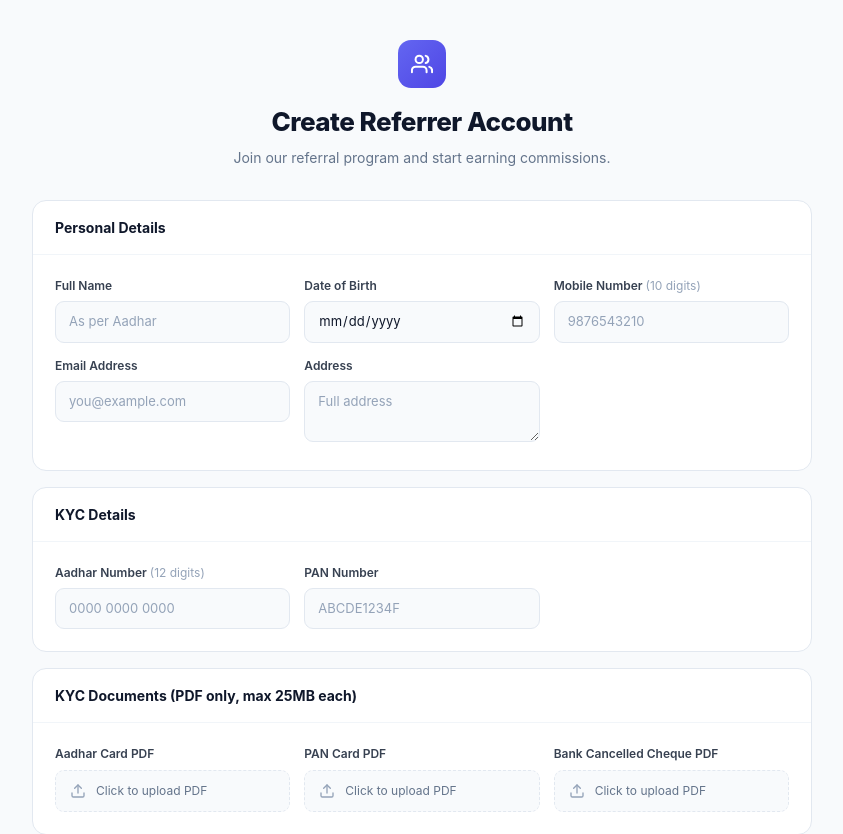
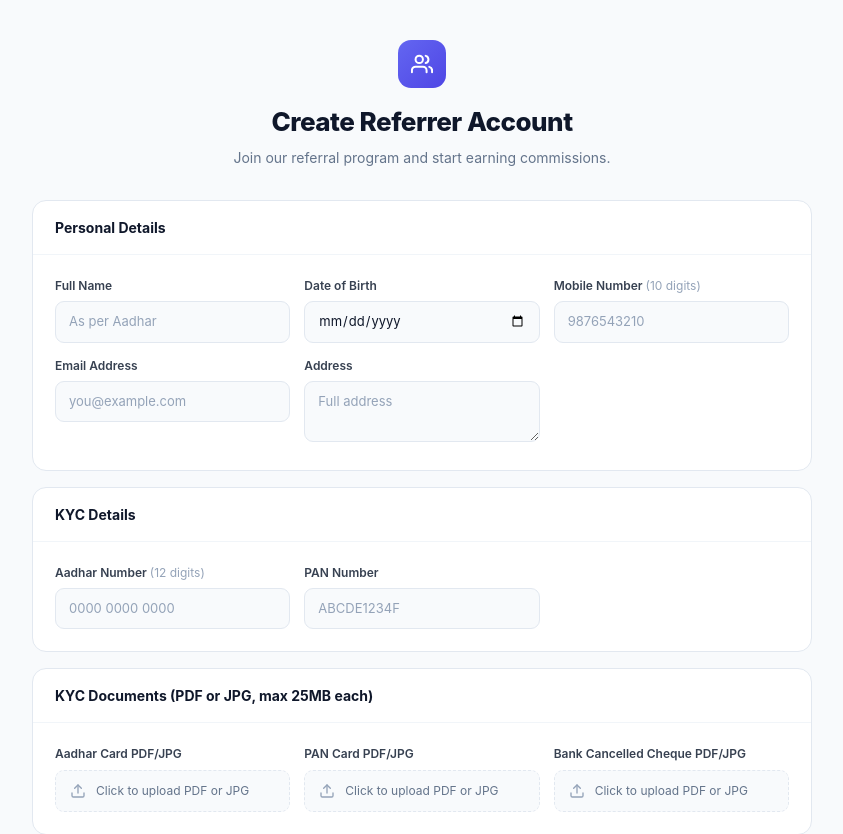
Before and after one commit to ijen-kaivaltechnologies/accouting-portal, a React (Vite) app: page /signup in a window 1280 px wide. Shown: the top 834 px of the page, without its empty margins (218-1061 px from the left). Built offline with nearby package versions, Linux system fonts and the light colour scheme; no server answers.

Commit message:
referere regist fix

```diff
--- a/src/pages/ReferrerSignUp.jsx
+++ b/src/pages/ReferrerSignUp.jsx
@@ -16,6 +16,30 @@ const inputStyle = {
   width: '100%', padding: '10px 13px', background: '#f8fafc', border: '1px solid #e2e8f0',
   borderRadius: '9px', fontSize: '13px', color: '#0f172a', outline: 'none', boxSizing: 'border-box', transition: 'border-color 0.2s'
 };
+const Section = ({ title, children }) => (
+  <div style={{ background: 'white', borderRadius: '14px', border: '1px solid #e2e8f0', overflow: 'hidden' }}>
+    <div style={{ padding: '16px 22px', borderBottom: '1px solid #f1f5f9' }}>
+      <h2 style={{ fontSize: '14px', fontWeight: '700', color: '#0f172a' }}>{title}</h2>
+    </div>
+    <div style={{ padding: '22px' }}>{children}</div>
+  </div>
+);
+
+const FileUpload = ({ fieldKey, label, fileNames, handleFileChange }) => (
+  <div>
+    <p style={{ fontSize: '12px', fontWeight: '600', color: '#374151', marginBottom: '7px' }}>{label}</p>
+    <label style={{ display: 'flex', alignItems: 'center', gap: '10px', padding: '11px 14px', background: fileNames[fieldKey] ? '#f0fdf4' : '#f8fafc', border: `1.5px dashed ${fileNames[fieldKey] ? '#86efac' : '#e2e8f0'}`, borderRadius: '9px', cursor: 'pointer', transition: 'all 0.2s' }}
+      onMouseEnter={e => { if (!fileNames[fieldKey]) e.currentTarget.style.borderColor = '#a5b4fc'; }}
+      onMouseLeave={e => { if (!fileNames[fieldKey]) e.currentTarget.style.borderColor = '#e2e8f0'; }}
+    >
+      {fileNames[fieldKey] ? <CheckCircle size={16} style={{ color: '#16a34a', flexShrink: 0 }} /> : <Upload size={16} style={{ color: '#94a3b8', flexShrink: 0 }} />}
+      <span style={{ fontSize: '12px', color: fileNames[fieldKey] ? '#16a34a' : '#64748b', overflow: 'hidden', textOverflow: 'ellipsis', whiteSpace: 'nowrap', fontWeight: fileNames[fieldKey] ? '600' : '400' }}>
+        {fileNames[fieldKey] || 'Click to upload PDF or JPG'}
+      </span>
+      <input type="file" accept="application/pdf, image/jpeg, image/jpg" style={{ display: 'none' }} required onChange={e => handleFileChange(e, fieldKey)} />
+    </label>
+  </div>
+);
 
 const ReferrerSignUp = () => {
   const navigate = useNavigate();
@@ -32,7 +56,18 @@ const ReferrerSignUp = () => {
   const [files, setFiles] = useState({ aadhar_file: '', pan_file: '', bank_cancel_check: '' });
   const [fileNames, setFileNames] = useState({ aadhar_file: '', pan_file: '', bank_cancel_check: '' });
 
-  const handleChange = (e) => setFormData({ ...formData, [e.target.name]: e.target.value });
+  const handleChange = (e) => {
+    const { name, value } = e.target;
+    if (name === 'aadhar_no') {
+      const digits = value.replace(/\D/g, '').slice(0, 12);
+      setFormData(prev => ({ ...prev, [name]: digits }));
+    } else if (name === 'pan_no') {
+      const pan = value.toUpperCase().replace(/[^A-Z0-9]/g, '').slice(0, 10);
+      setFormData(prev => ({ ...prev, [name]: pan }));
+    } else {
+      setFormData(prev => ({ ...prev, [name]: value }));
+    }
+  };
 
   const toBase64 = (file) => new Promise((resolve, reject) => {
     const reader = new FileReader();
@@ -44,14 +79,30 @@ const ReferrerSignUp = () => {
   const handleFileChange = async (e, fieldName) => {
     const file = e.target.files[0];
     if (!file) return;
-    if (file.type !== 'application/pdf') { setError(`Please upload a PDF file for ${fieldName.replace(/_/g, ' ')}.`); return; }
-    if (file.size > 25 * 1024 * 1024) { setError(`File exceeds 25MB limit.`); return; }
+
+    const allowedTypes = ['application/pdf', 'image/jpeg', 'image/jpg'];
+    const ext = file.name.split('.').pop().toLowerCase();
+
+    if (!allowedTypes.includes(file.type) && ext !== 'jpg' && ext !== 'jpeg') {
+      const errMsg = `Please upload a PDF or JPG file for ${fieldName.replace(/_/g, ' ')}.`;
+      alert(errMsg);
+      return;
+    }
+
+    if (file.size > 25 * 1024 * 1024) {
+      const errMsg = `File exceeds 25MB limit.`;
+      alert(errMsg);
+      return;
+    }
+
     try {
       const base64 = await toBase64(file);
       setFiles(prev => ({ ...prev, [fieldName]: base64 }));
       setFileNames(prev => ({ ...prev, [fieldName]: file.name }));
-      setError('');
-    } catch { setError('Error reading file. Please try again.'); }
+    } catch {
+      const errMsg = 'Error reading file. Please try again.';
+      alert(errMsg);
+    }
   };
 
   const handleSubmit = async (e) => {
@@ -75,32 +126,6 @@ const ReferrerSignUp = () => {
     } catch (err) { setError(err.response?.data?.error || 'Registration failed.'); }
     finally { setLoading(false); }
   };
-
-  const Section = ({ title, children }) => (
-    <div style={{ background: 'white', borderRadius: '14px', border: '1px solid #e2e8f0', overflow: 'hidden' }}>
-      <div style={{ padding: '16px 22px', borderBottom: '1px solid #f1f5f9' }}>
-        <h2 style={{ fontSize: '14px', fontWeight: '700', color: '#0f172a' }}>{title}</h2>
-      </div>
-      <div style={{ padding: '22px' }}>{children}</div>
-    </div>
-  );
-
-  const FileUpload = ({ fieldKey, label }) => (
-    <div>
-      <p style={{ fontSize: '12px', fontWeight: '600', color: '#374151', marginBottom: '7px' }}>{label}</p>
-      <label style={{ display: 'flex', alignItems: 'center', gap: '10px', padding: '11px 14px', background: fileNames[fieldKey] ? '#f0fdf4' : '#f8fafc', border: `1.5px dashed ${fileNames[fieldKey] ? '#86efac' : '#e2e8f0'}`, borderRadius: '9px', cursor: 'pointer', transition: 'all 0.2s' }}
-        onMouseEnter={e => { if (!fileNames[fieldKey]) e.currentTarget.style.borderColor = '#a5b4fc'; }}
-        onMouseLeave={e => { if (!fileNames[fieldKey]) e.currentTarget.style.borderColor = '#e2e8f0'; }}
-      >
-        {fileNames[fieldKey] ? <CheckCircle size={16} style={{ color: '#16a34a', flexShrink: 0 }} /> : <Upload size={16} style={{ color: '#94a3b8', flexShrink: 0 }} />}
-        <span style={{ fontSize: '12px', color: fileNames[fieldKey] ? '#16a34a' : '#64748b', overflow: 'hidden', textOverflow: 'ellipsis', whiteSpace: 'nowrap', fontWeight: fileNames[fieldKey] ? '600' : '400' }}>
-          {fileNames[fieldKey] || 'Click to upload PDF'}
-        </span>
-        <input type="file" accept="application/pdf" style={{ display: 'none' }} required onChange={e => handleFileChange(e, fieldKey)} />
-      </label>
-    </div>
-  );
-
   return (
     <div style={{ minHeight: '100vh', background: '#f8fafc', padding: '40px 16px', fontFamily: 'Inter, system-ui, sans-serif' }}>
       <div style={{ maxWidth: '780px', margin: '0 auto' }}>
@@ -161,22 +186,28 @@ const ReferrerSignUp = () => {
           <Section title="KYC Details">
             <div style={{ display: 'grid', gridTemplateColumns: 'repeat(auto-fill, minmax(220px, 1fr))', gap: '14px' }}>
               <Field label="Aadhar Number" hint="(12 digits)">
-                <input name="aadhar_no" type="text" required pattern="\d{12}" value={formData.aadhar_no} onChange={handleChange} style={inputStyle} placeholder="0000 0000 0000"
+                <input name="aadhar_no" type="text" inputMode="numeric" maxLength={12} required pattern="\d{12}" value={formData.aadhar_no} onChange={handleChange} style={inputStyle} placeholder="0000 0000 0000"
                   onFocus={e => e.target.style.borderColor = '#6366f1'} onBlur={e => e.target.style.borderColor = '#e2e8f0'} />
+                {formData.aadhar_no && formData.aadhar_no.length < 12 && (
+                  <p style={{ fontSize: '11px', color: '#ef4444', marginTop: '5px' }}>Must be exactly 12 digits</p>
+                )}
               </Field>
               <Field label="PAN Number">
-                <input name="pan_no" type="text" required value={formData.pan_no} onChange={handleChange} style={{ ...inputStyle, textTransform: 'uppercase' }} placeholder="ABCDE1234F"
+                <input name="pan_no" type="text" maxLength={10} required pattern="[A-Za-z]{5}[0-9]{4}[A-Za-z]" value={formData.pan_no} onChange={handleChange} style={{ ...inputStyle, textTransform: 'uppercase' }} placeholder="ABCDE1234F"
                   onFocus={e => e.target.style.borderColor = '#6366f1'} onBlur={e => e.target.style.borderColor = '#e2e8f0'} />
+                {formData.pan_no && !/^[A-Z]{5}[0-9]{4}[A-Z]$/.test(formData.pan_no) && (
+                  <p style={{ fontSize: '11px', color: '#ef4444', marginTop: '5px' }}>Must be 5 letters, 4 digits, 1 letter (e.g. ABCDE1234F)</p>
+                )}
               </Field>
             </div>
           </Section>
 
           {/* Documents */}
-          <Section title="KYC Documents (PDF only, max 25MB each)">
+          <Section title="KYC Documents (PDF or JPG, max 25MB each)">
             <div style={{ display: 'grid', gridTemplateColumns: 'repeat(auto-fill, minmax(220px, 1fr))', gap: '14px' }}>
-              <FileUpload fieldKey="aadhar_file" label="Aadhar Card PDF" />
-              <FileUpload fieldKey="pan_file" label="PAN Card PDF" />
-              <FileUpload fieldKey="bank_cancel_check" label="Bank Cancelled Cheque PDF" />
+              <FileUpload fieldKey="aadhar_file" label="Aadhar Card PDF/JPG" fileNames={fileNames} handleFileChange={handleFileChange} />
+              <FileUpload fieldKey="pan_file" label="PAN Card PDF/JPG" fileNames={fileNames} handleFileChange={handleFileChange} />
+              <FileUpload fieldKey="bank_cancel_check" label="Bank Cancelled Cheque PDF/JPG" fileNames={fileNames} handleFileChange={handleFileChange} />
             </div>
           </Section>
 
--- a/src/pages/UserDetails.jsx
+++ b/src/pages/UserDetails.jsx
@@ -148,7 +148,7 @@ function UserDetails() {
               </div>
               <div className="mt-6 flex space-x-3">
                 <button
-                  onClick={() => navigate(`/user/${userId}/folder/${folder.id}`)}
+                  onClick={() => navigate(`/admin/user/${userId}/folder/${folder.id}`)}
                   className="flex-1 bg-indigo-50 text-indigo-600 px-4 py-2 rounded-md hover:bg-indigo-100 transition duration-150 ease-in-out"
                 >
                   View Files
--- a/src/pages/UserList.jsx
+++ b/src/pages/UserList.jsx
@@ -606,7 +606,7 @@ function UserList() {
                 <td className="px-6 py-4 whitespace-nowrap text-sm font-medium max-w-xl">
                   <div className="flex items-center space-x-4">
                     <button
-                      onClick={() => navigate(`/user/${client.id}`)}
+                      onClick={() => navigate(`/admin/user/${client.id}`)}
                       className="text-indigo-600 hover:text-indigo-900"
                     >
                       View
```
Also changed, not shown: referrer.routes.cjs (+22 -8 lines).
